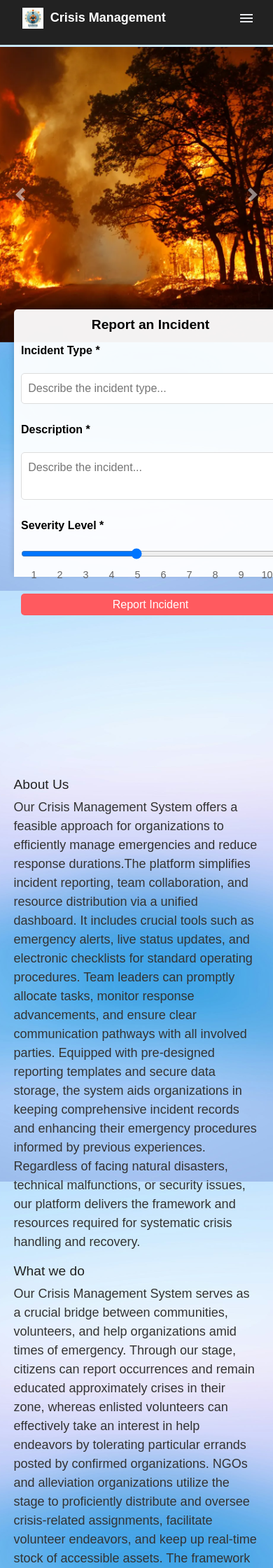
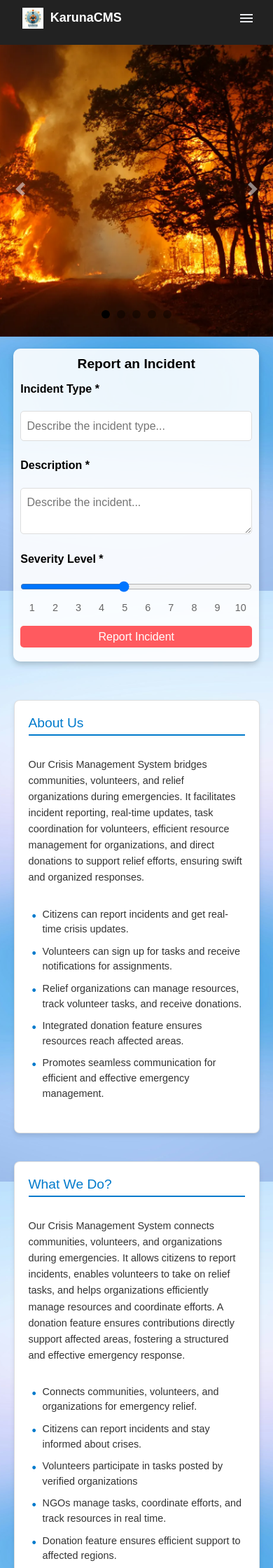
Before and after one commit to kaivalmehta/G5_Crisis_Management_System, a Django app: page / in a window 390 px wide. Shown: the top 2240 px of the page at 70% size. Run offline with Django 5.2, Linux system fonts and the light colour scheme; some libraries are stand-ins or nearby versions.

Commit message:
Made the Homepage responsive and added the meet our team to HomePage

```diff
--- a/source/static/style/homepage.css
+++ b/source/static/style/homepage.css
@@ -11,7 +11,7 @@ body {
     background-attachment: fixed;
     background-position: center;
     color: #333;
-    padding-top: 7vh;
+    padding-top: 6vh;
 }
 /* Highlight and Animation for Donate Button */
 
@@ -43,21 +43,71 @@ body {
     height: 12px;
 }
 
-.about-section, .contact-section {
-    padding-top: 2%;
-    padding-left: 2%;
-    padding-right: 2%;
-    max-width: 100%;
-    margin: 0;
+
+
+  /* Section Container */
+.about-section {
+    display: flex;
+    justify-content: space-between;
+    gap: 20px;
+    max-width: 1200px;
+    margin: 40px auto;
+    padding: 20px;
+    flex-wrap: wrap; /* Allows wrapping for smaller screens */
 }
-.about-section h1, .contact-section h1 {
-    color: #222;
-    text-align: left;
+
+  /* Individual Cards */
+.card {
+    background-color: white;
+    border-radius: 8px;
+    box-shadow: 0 4px 6px rgba(0, 0, 0, 0.1);
+    flex: 1 1 calc(50% - 20px); /* Two equal-width columns */
+    padding: 20px;
+    min-width: 300px;
+    box-sizing: border-box;
+    transition: transform 0.2s ease, box-shadow 0.2s ease;
 }
-.about_us_text, .what_we_do_text{
-    text-align: left;
-    font-size: large;
+
+  /* Hover Effect for Cards */
+.card:hover {
+    transform: translateY(-5px);
+    box-shadow: 0 6px 12px rgba(0, 0, 0, 0.15);
 }
+
+  /* Header Styling */
+  .card h1 {
+    font-size: 24px;
+    color: #007acc;
+    margin-bottom: 15px;
+    border-bottom: 2px solid #007acc;
+    padding-bottom: 5px;
+  }
+
+  /* Paragraph and Text Styling */
+  .card p {
+    line-height: 1.6;
+    margin: 15px 0;
+  }
+  .card ul {
+    margin: 15px 0;
+    padding-left: 20px;
+  }
+
+  .card li {
+    margin-bottom: 10px;
+    list-style: none;
+    position: relative;
+  }
+
+  .card li::before {
+    content: "•";
+    color: #007acc;
+    font-size: 18px;
+    position: absolute;
+    left: -15px;
+    top: 0;
+  }
+
 
 .report-incident {
     position: absolute; /* Allows placement within carousel container */
@@ -220,7 +258,7 @@ body {
     .about-section,.report-incident {
         max-width: 100%;
         margin: 0 ;
-        margin-top: 620px;
+        margin-top: 560px;
     }
     .contact-section{
         max-width: 100%;
@@ -253,11 +291,20 @@ body {
     }
 }
 @media(max-width: 820px){
-    .about-section,.report-incident {
+    .report-incident {
         max-width: 100%;
         margin: 0 ;
         margin-top: 600px;
     }
+    .about-section {
+        flex-direction: column; /* Stacks the cards vertically */
+    }
+
+    .card {
+        flex: 1 1 100%; /* Full width for each card */
+        margin-bottom: 20px; /* Add spacing between stacked cards */
+    }
+
     .contact-section{
         max-width: 100%;
         margin: 0;
@@ -303,22 +356,26 @@ body {
         height: 50vh;
     }
 
-    .about-section, .contact-section{
+    .about-section{
         padding: 5%;
         font-size: 0.9em;
+        margin-top: 500px;
     }
 
     .inquire-us-box {
         max-width: 100%;
     }
     .report-incident {
-        position: absolute;
-        width: 95%; /* Almost full width on mobile */
-        top: 50%;
-        right: 10px;
+        width: 90%; /* Full width on smaller screens */
+        top: 100%;
         padding: 10px;
     }
-
+    .report-incident {
+        position: absolute; /* Removes fixed positioning */
+        margin: 2vh;
+        margin-right: 2.5vw;/* Centers the form horizontally */
+        width: 90%; /* Adjusts width for mobile view */
+    }
     .report-incident h1 {
         font-size: 1.2rem; /* Adjust heading size */
         margin-bottom: 10px;
@@ -350,19 +407,6 @@ body {
         font-size: 0.9em;
     }
 
-    /* Adjust report-incident positioning to be fixed below carousel */
-    .report-incident {
-        position: fixed;
-        bottom: 0;
-        left: 0;
-        width: 100%;
-        padding: 10px;
-        background-color: rgba(255, 255, 255, 0.95);
-        box-shadow: 0 -4px 8px rgba(0, 0, 0, 0.2);
-        z-index: 1000;
-        border-radius: 5px 5px 0 0;
-    }
-
     /* Reduce size and padding for better mobile view */
     .report-incident h1 {
         font-size: 1.2rem;
--- a/source/templates/base.html
+++ b/source/templates/base.html
@@ -26,7 +26,7 @@
                     {% endif %}
                     {% else %}
                     <li><a href="{% url 'home' %}#about">About Us</a></li>
-                    <li><a href="{% url 'home' %}#contact">Contact Us</a></li>
+                    <li><a href="{% url 'home' %}#contact">Our Team</a></li>
                     {% endif %}
                     <li><a href="{% url 'guidelines' %}">Guidelines</a></li>
                     <li><a href="{% url 'incidents' %}">Incidents</a></li>
@@ -38,7 +38,7 @@
                     {% endif %}
                 </ul>
                 <ul>
-                    <li><img src="../static/media/Logo.jpg" alt="NGO Logo" class="logo-img">Crisis Management</li>
+                    <li><img src="../static/media/Logo.jpg" alt="NGO Logo" class="logo-img">KarunaCMS</li>
                     <li class = "hideOnMobile"><a href="{% url 'home' %}">Home</a></li>
                     {% if user.is_authenticated %}
                     <li class = "hideOnMobile"><a href="{% url 'resources' %}">Resources</a></li>
@@ -47,7 +47,7 @@
                     {% endif %}
                     {% else %}
                     <li class = "hideOnMobile"><a href="{% url 'home' %}#about">About Us</a></li>
-                    <li class = "hideOnMobile"><a href="{% url 'home' %}#contact">Contact Us</a></li>
+                    <li class = "hideOnMobile"><a href="{% url 'home' %}#contact">Our Team</a></li>
                     {% endif %}
                     <li class = "hideOnMobile"><a href="{% url 'guidelines' %}">Guidelines</a></li>
                     <li class = "hideOnMobile"><a href="{% url 'incidents' %}">Incidents</a></li>
--- a/source/templates/home.html
+++ b/source/templates/home.html
@@ -121,41 +121,115 @@
 
     </section>
 
+      <!-- About Section -->
+      <section id = "about"class="about-section">
+        <div class="card">
+          <h1>About Us</h1>
+          <p>
+            Our Crisis Management System bridges communities, volunteers, and relief organizations during emergencies. It facilitates incident reporting, real-time updates, task coordination for volunteers, efficient resource management for organizations, and direct donations to support relief efforts, ensuring swift and organized responses.
+          </p>
+          <ul>
+            <li>Citizens can report incidents and get real-time crisis updates.</li>
+            <li>Volunteers can sign up for tasks and receive notifications for assignments.</li>
+            <li>Relief organizations can manage resources, track volunteer tasks, and receive donations.</li>
+            <li>Integrated donation feature ensures resources reach affected areas.</li>
+            <li>Promotes seamless communication for efficient and effective emergency management.</li>
+          </ul>
+        </div>
 
-    <!-- About Us Section -->
-    <section id="about" class="about-section">
-        <h1>About Us</h1>
-        <p class="about_us_text">
-            Our Crisis Management System offers a feasible approach for organizations to efficiently manage emergencies and reduce response durations.The platform simplifies incident reporting, team collaboration, and resource distribution via a unified dashboard. It includes crucial tools such as emergency alerts, live status updates, and electronic checklists for standard operating procedures. Team leaders can promptly allocate tasks, monitor response advancements, and ensure clear communication pathways with all involved parties. Equipped with pre-designed reporting templates and secure data storage, the system aids organizations in keeping comprehensive incident records and enhancing their emergency procedures informed by previous experiences. Regardless of facing natural disasters, technical malfunctions, or security issues, our platform delivers the framework and resources required for systematic crisis handling and recovery.
-        </p>
-        <h1>What we do</h1>
-        <p class="what_we_do_text">
-            Our Crisis Management System serves as a crucial bridge between communities, volunteers, and help organizations amid times of emergency. Through our stage, citizens can report occurrences and remain educated approximately crises in their zone, whereas enlisted volunteers can effectively take an interest in help endeavors by tolerating particular errands posted by confirmed organizations. NGOs and alleviation organizations utilize the stage to proficiently distribute and oversee crisis-related assignments, facilitate volunteer endeavors, and keep up real-time stock of accessible assets. The framework encourages consistent communication between all partners, permitting organizations to rapidly convey help where it's required most. With our coordinates gift include, concerned citizens can specifically contribute to progressing help endeavors, guaranteeing assets reach influenced regions productively. This collaborative approach makes a organized reaction organize that interfaces those who need to assist with those who require it most, making emergency administration more facilitated and viable.
-        </p>
-    </section>
+        <div class="card">
+          <h1>What We Do?</h1>
+          <p>
+            Our Crisis Management System connects communities, volunteers, and organizations during emergencies. It allows citizens to report incidents, enables volunteers to take on relief tasks, and helps organizations efficiently manage resources and coordinate efforts. A donation feature ensures contributions directly support affected areas, fostering a structured and effective emergency response.
+          </p>
+          <ul>
+            <li>Connects communities, volunteers, and organizations for emergency relief.</li>
+            <li>Citizens can report incidents and stay informed about crises.</li>
+            <li>Volunteers participate in tasks posted by verified organizations</li>
+            <li>NGOs manage tasks, coordinate efforts, and track resources in real time.</li>
+            <li>Donation feature ensures efficient support to affected regions.</li>
+            <li>Encourages organized and collaborative emergency management.</li>
+          </ul>
+        </div>
+      </section>
 
-
-    <!-- Contact Us Section -->
-    <section id="contact" class="contact-section">
-        <h1>Contact Us</h1>
-        <div style="display: flex; justify-content: space-between; gap: 20px;">
-            <div class="inquire-us-box">
-                <form>
-                    <label for="name">Your Name *</label>
-                    <input type="text" id="name" placeholder="Enter your name..." required>
-
-                    <label for="email">Your Email *</label>
-                    <input type="email" id="email" placeholder="Enter your email..." required>
-
-                    <label for="message">Your Message *</label>
-                    <textarea id="message" placeholder="Enter your message..." required></textarea>
-
-                    <button type="submit" class="submit-btn">Submit</button>
-                </form>
-            </div>
-            <div class="map-placeholder">
-            <iframe src="https://www.google.com/maps/embed?pb=!1m18!1m12!1m3!1d9207.22131232633!2d72.62998082524157!3d23.192097945470948!2m3!1f0!2f0!3f0!3m2!1i1024!2i768!4f13.1!3m3!1m2!1s0x395c2a3c9618d2c5%3A0xc54de484f986b1fa!2sDA-IICT!5e0!3m2!1sen!2sin!4v1731160429688!5m2!1sen!2sin" width="100%" height="100%" style="border:0;" allowfullscreen="" loading="lazy" referrerpolicy="no-referrer-when-downgrade"></iframe>
-            </div>
+    <section id = "contact">
+<header>
+        <h1>Meet Our Team</h1>
+        <p>Get to know the amazing people behind our work!</p>
+    </header>
+    <section class="team">
+        <div class="team-member">
+            <h3>Kaival<br>Mehta</h3>
+            <p>202201009</p>
+        </div>
+        <div class="team-member">
+            <h3>Jash<br>Shah</h3>
+            <p>202201016</p>
+        </div>
+        <div class="team-member">
+            <h3>Gunesha<br>Shahu</h3>
+            <p>202201022</p>
+        </div>
+        <div class="team-member">
+            <h3>Hitarth<br>Bhatt</h3>
+            <p>202201024</p>
+        </div>
+        <div class="team-member">
+            <h3>Sujal<br>Mavdiya</h3>
+            <p>202201040</p>
+        </div>
+        <div class="team-member">
+            <h3>Sneh<br>Joshi</h3>
+            <p>202201048</p>
+        </div>
+        <div class="team-member">
+            <h3>Namra<br>Monpara</h3>
+            <p>202201055</p>
+        </div>
+        <div class="team-member">
+            <h3>Khushi<br>Prajapati</h3>
+            <p>202201062</p>
+        </div>
+        <div class="team-member">
+            <h3>Aaryan<br>Shauraya</h3>
+            <p>202201075</p>
+        </div>
+        <div class="team-member">
+            <h3>Saish<br>Pagar</h3>
+            <p>202201092</p>
         </div>
     </section>
+    <script>
+        // script.js
+    document.addEventListener("DOMContentLoaded", function () {
+    const teamSection = document.querySelector(".team");
+
+    function updateGridColumns() {
+        const screenWidth = window.innerWidth;
+        let columns;
+
+        if (screenWidth > 1000) {
+            columns = 5; // Large screens
+        } else if (screenWidth > 800) {
+            columns = 3; // Medium screens
+        } else if (screenWidth > 600) {
+            columns = 3; // Small screens
+        } else if (screenWidth > 450) {
+            columns = 2; // Extra small screens
+        } else{
+            columns = 1; // Mobile screens
+        }
+
+        teamSection.style.gridTemplateColumns = `repeat(${columns}, 1fr)`;
+    }
+
+    // Run on load
+    updateGridColumns();
+
+    // Update on window resize
+    window.addEventListener("resize", updateGridColumns);
+    });
+    </script>
+    </section>
 {% endblock %}
```
Also changed, not shown: other parts of source/static/style/homepage.css (+65 -60 lines), source/static/style/meetourteam.css (deleted, +0 -90 lines), source/templates/meetourteam.html (deleted, +0 -89 lines).
